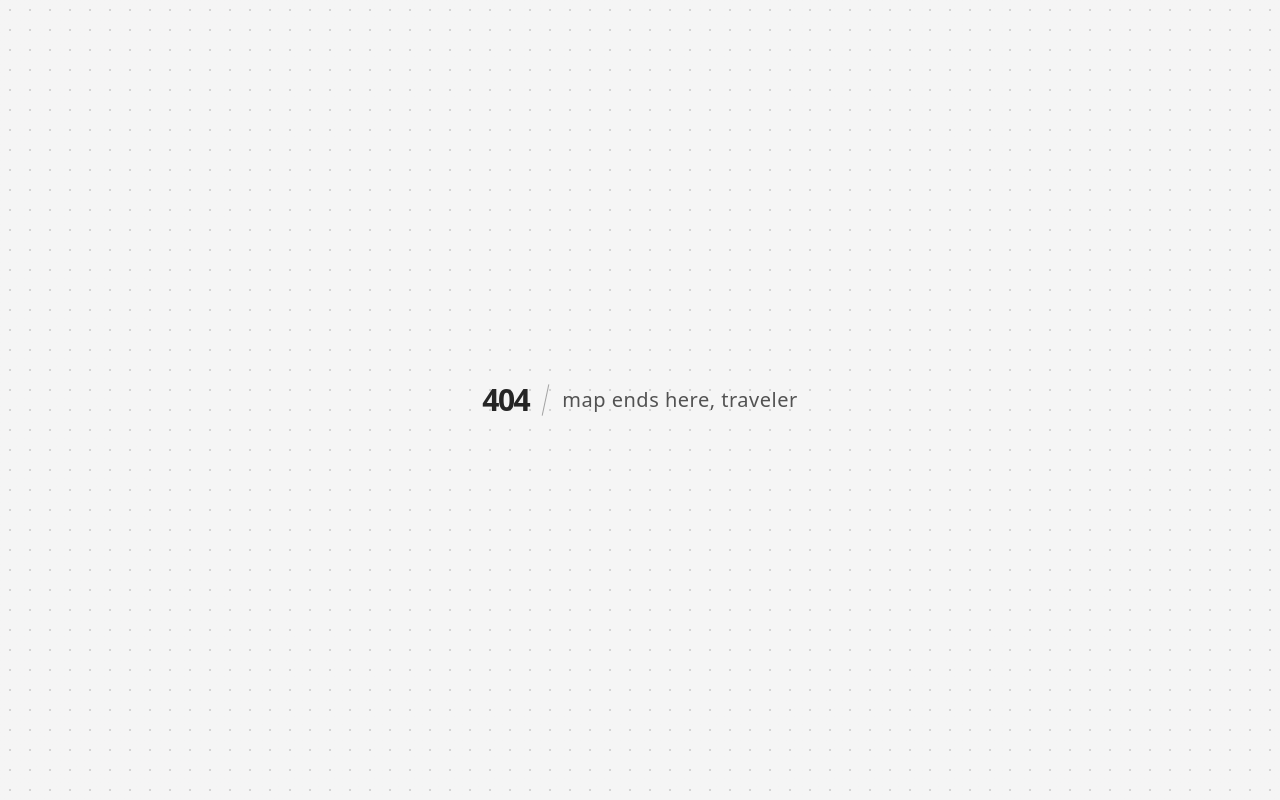
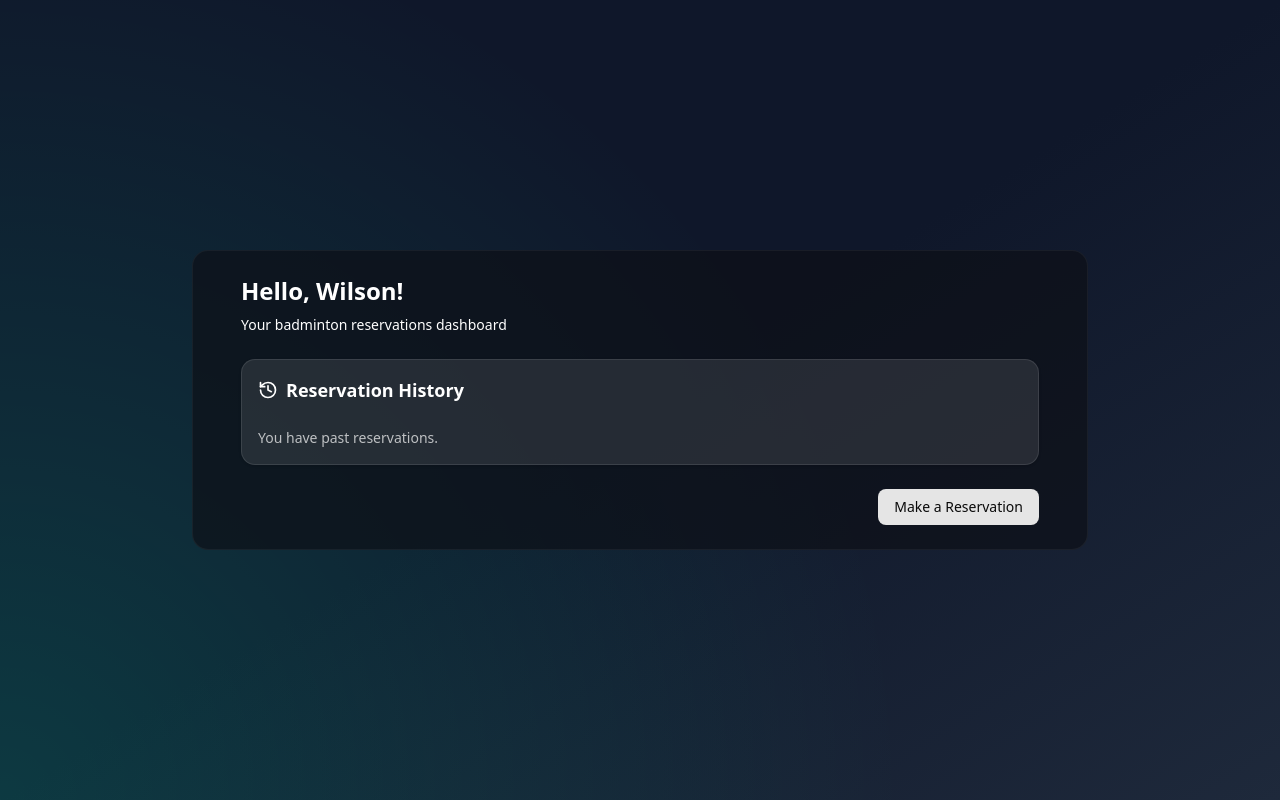
Before and after one commit to WilsonnnTan/Diro-Tech-Test, a Next.js app: page /dashboard in a window 1280 px wide. Before the commit this address had no page. Built offline with nearby package versions, Linux system fonts and the light colour scheme.

Commit message:
feat: add dashboard page

```diff
--- /dev/null
+++ b/src/app/(main-page)/dashboard/page.tsx
@@ -0,0 +1,53 @@
+import { Metadata } from "next";
+import Link from "next/link";
+import { Button } from "@/components/ui/button";
+import {
+  Card,
+  CardContent,
+  CardDescription,
+  CardFooter,
+  CardHeader,
+  CardTitle,
+} from "@/components/ui/card";
+import { History } from "lucide-react";
+
+export const metadata: Metadata = {
+  title: "Dashboard",
+  description: "Your badminton reservations dashboard.",
+};
+
+export default function Dashboard() {
+  return (
+    <main className="flex min-h-screen flex-col items-center justify-center p-4">
+        <div className="absolute inset-0 -z-10 bg-[linear-gradient(to_bottom_right,var(--color-midnight-900),var(--color-midnight-900),var(--color-midnight-700))]" />
+        <div className="absolute inset-0 -z-10 bg-[radial-gradient(circle_at_bottom_left,var(--color-mint-glow),transparent_60%)]" />
+
+      <div className="flex w-full max-w-4xl flex-col gap-6">
+        <Card className="w-full rounded-2xl bg-transparent bg-(--color-midnight-950)/70 p-6 shadow-none border border-white/5">
+          <CardHeader>
+            <CardTitle className="text-2xl text-white">Hello, Wilson!</CardTitle>
+            <CardDescription className="text-white">
+              Your badminton reservations dashboard
+            </CardDescription>
+          </CardHeader>
+          <CardContent className="grid gap-4">
+            <Card className="p-4 bg-white/10 border border-white/10 rounded-xl">
+              <CardTitle className="text-white text-lg flex items-center gap-2">
+                <History className="h-5 w-5" /> Reservation History
+              </CardTitle>
+              <CardDescription className="text-white/70 text-sm">
+                {/* TODO: Replace the hardcoded number below with fetched history count */}
+                You have {/* insert fetched history count here */} past reservations.
+              </CardDescription>
+            </Card>
+          </CardContent>
+          <CardFooter className="flex justify-end gap-2">
+            <Link href="/order">
+              <Button className="bg-neutral-200 text-neutral-950 hover:bg-neutral-500">Make a Reservation</Button>
+            </Link>
+          </CardFooter>
+        </Card>
+      </div>
+    </main>
+  );
+}
--- a/src/app/not-found.tsx
+++ b/src/app/not-found.tsx
@@ -18,18 +18,15 @@ export default function NotFound() {
 
     return (
         <main className="relative flex min-h-screen flex-col items-center justify-center overflow-hidden font-geist">
-            <div className="absolute inset-0 -z-10 h-full w-full">
-                <div className="absolute inset-0 bg-neutral-100 bg-[radial-gradient(ellipse_at_center,transparent_40%,theme(colors.neutral.100))] dark:bg-neutral-900 dark:bg-[radial-gradient(ellipse_at_center,transparent_40%,theme(colors.neutral.900))]"></div>
-                <div
-                    className="absolute inset-0 bg-[radial-gradient(theme(colors.neutral.300)_1px,transparent_1px)] dark:bg-[radial-gradient(theme(colors.neutral.700)_1px,transparent_1px)] bg-size-[20px_20px]"
-                ></div>
-            </div>
+            <div className="absolute inset-0 -z-10 bg-[linear-gradient(to_bottom_right,var(--color-midnight-900),var(--color-midnight-900),var(--color-midnight-700))]" />
+            <div className="absolute inset-0 -z-10 bg-[radial-gradient(circle_at_bottom_left,var(--color-mint-glow),transparent_60%)]" />
+
 
             <div className="relative z-10 flex items-center space-x-4">
-                <span className="text-3xl font-bold tracking-tighter text-neutral-800 dark:text-white">
+                <span className="text-3xl font-bold tracking-tighter text-white">
                     404
                 </span>
-                <div className="h-8 w-px rotate-12 bg-neutral-400 dark:bg-neutral-500"></div>
+                <div className="h-8 w-px rotate-12 bg-neutral-400"></div>
 
                 <RandomNotFound messages={notFoundMessages} />
             </div>
--- a/src/components/google-button.tsx
+++ b/src/components/google-button.tsx
@@ -34,7 +34,7 @@ export function GoogleButton() {
     };
 
     return (
-        <Button onClick={handleGoogleSignIn} variant="outline" className="bg-neutral-50 hover:bg-neutral-50">
+        <Button onClick={handleGoogleSignIn} variant="outline" className="bg-neutral-50 hover:bg-neutral-400">
             <Image
                 src="/icons/google.svg"
                 alt="Google"
--- a/src/components/not-found-random.tsx
+++ b/src/components/not-found-random.tsx
@@ -15,7 +15,7 @@ export default function RandomNotFound({ messages }: RandomMessageProps) {
     }, [messages]);
 
     return (
-        <span className="text-xl font-light tracking-wide text-neutral-600 dark:text-neutral-400">
+        <span className="text-xl font-light tracking-wide text-neutral-50">
             {message}
         </span>
     );
```
